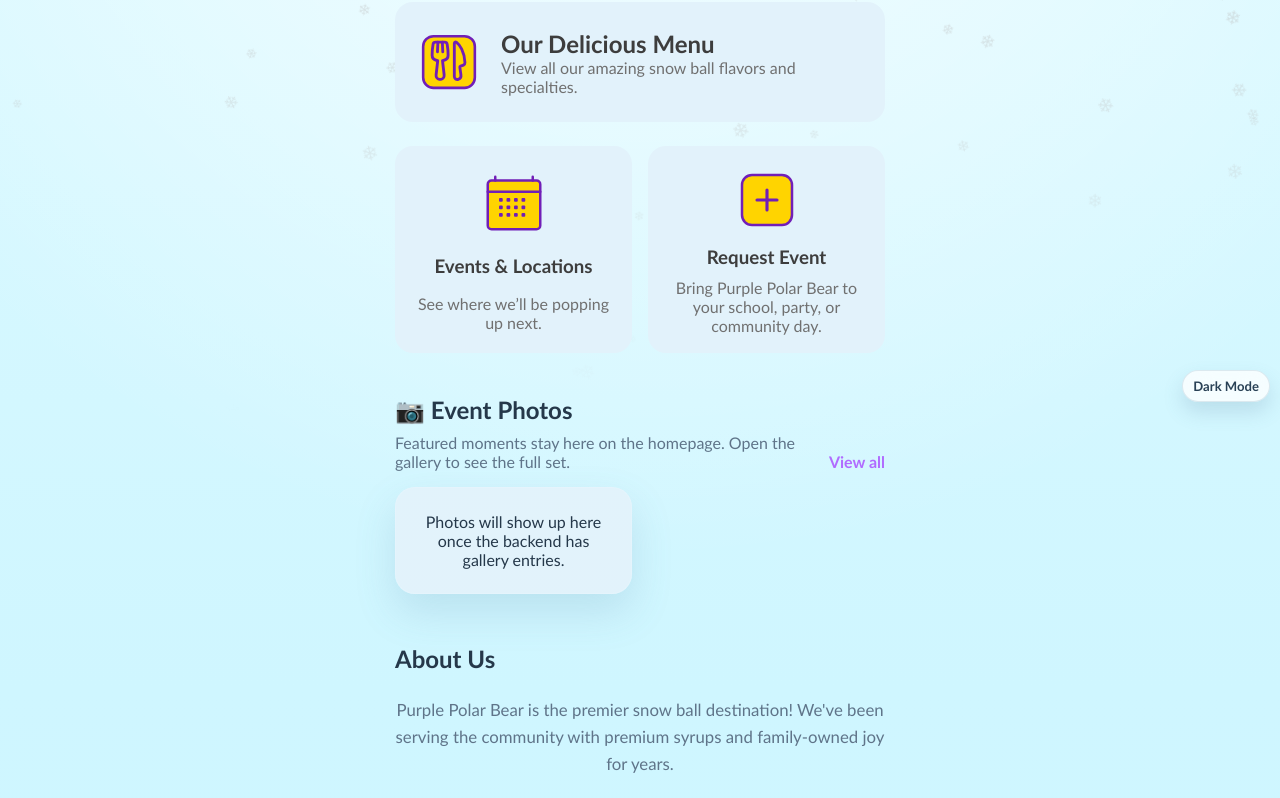
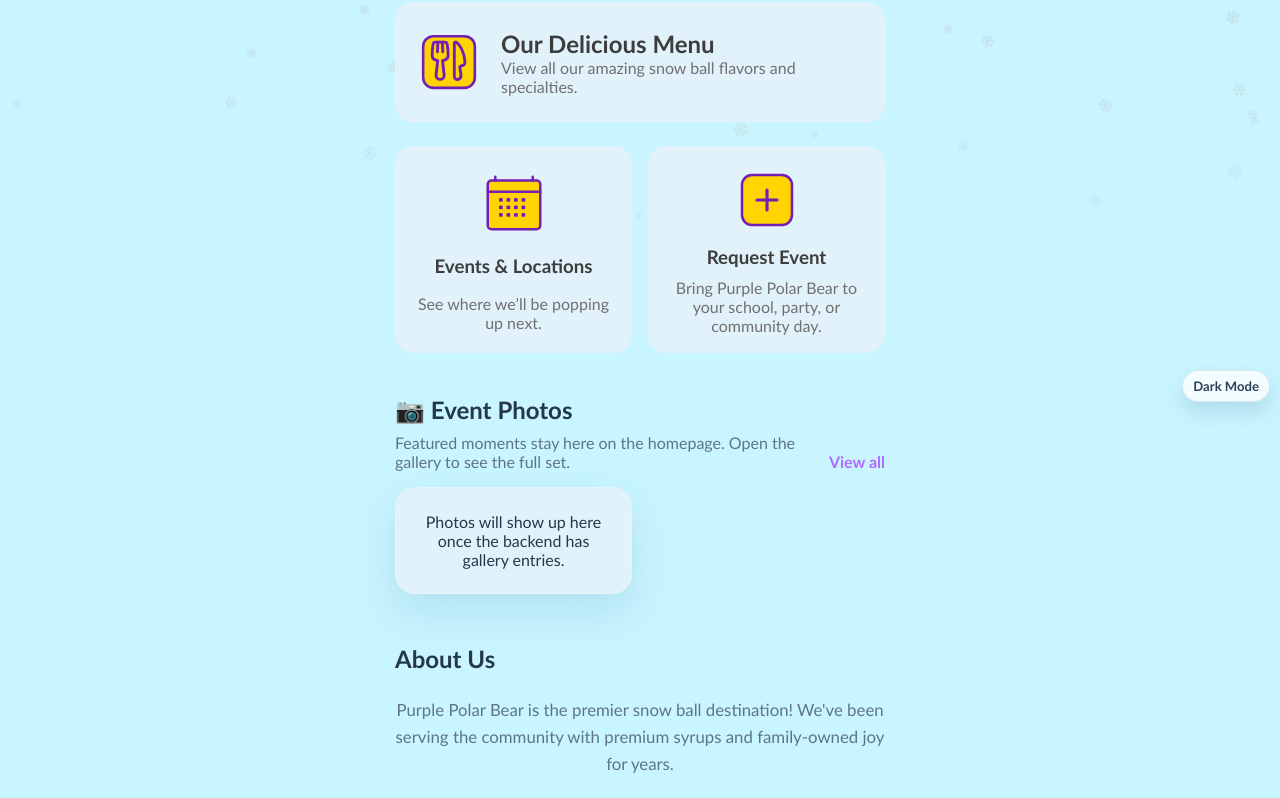
Before and after one commit to Bhauer2011/purple-polar-bear-v2, a website with bundled scripts: page index.html in a window 1280 px wide. Shown: the part 388-1186 px from the top of the page. Built offline with nearby package versions, Linux system fonts and the light colour scheme; files whose address does not match are found by name.

Commit message:
Use solid light mode background color

```diff
--- a/styles.css
+++ b/styles.css
@@ -1,6 +1,6 @@
 :root {
   color-scheme: light;
-  --bg: #c7f5ff;
+  --bg: #c8f5ff;
   --bg-alt: #b9e9f4;
   --panel: rgba(228, 242, 251, 0.9);
   --panel-strong: #d4ebf8;
@@ -37,9 +37,7 @@
   min-height: 100vh;
   position: relative;
   padding-bottom: 320px;
-  background:
-    radial-gradient(circle at top, rgba(255, 255, 255, 0.82), rgba(255, 255, 255, 0) 36%),
-    linear-gradient(180deg, #defaff 0%, #cff6ff 42%, #c7f5ff 100%);
+  background: var(--bg);
   color: var(--text);
 }
 
```
